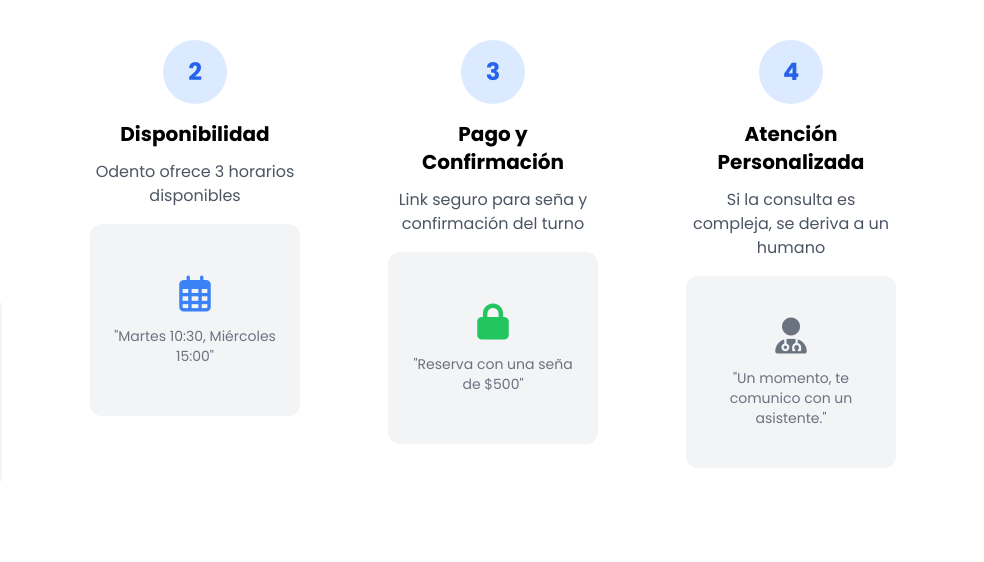
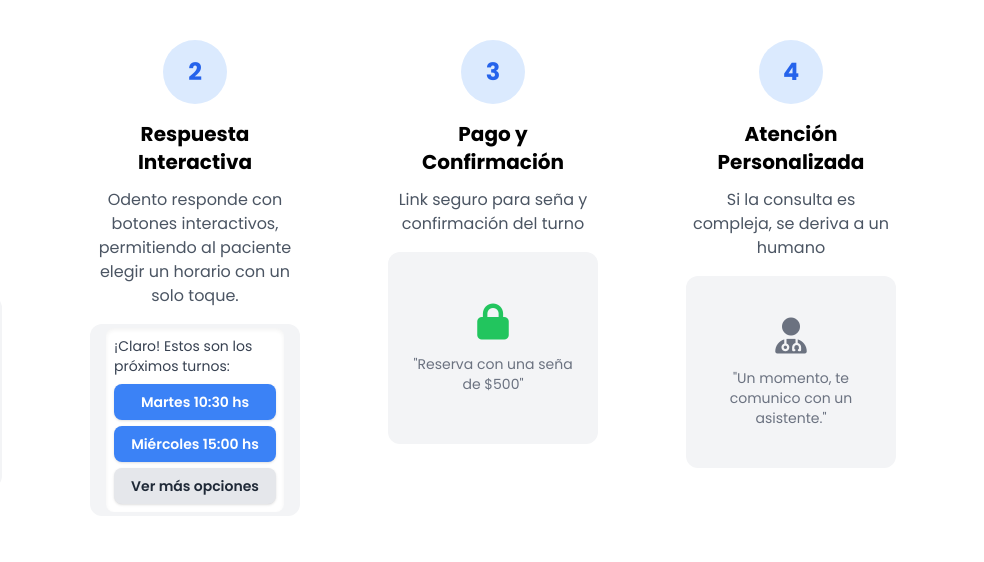
Before and after one commit to juanma0602/odento-web, a plain HTML site: page index.html in a window 1280 px wide. Shown: the part 1520-2082 px from the top of the page, 296-1280 px from the left. Drawn offline with nearby package versions, Linux system fonts and the light colour scheme.

Commit message:
Update index.html
nueva version

```diff
--- a/index.html
+++ b/index.html
@@ -232,12 +232,16 @@
         </div>
         <div class="text-center p-6">
           <div class="bg-blue-100 w-16 h-16 rounded-full flex items-center justify-center text-blue-600 text-2xl font-bold mx-auto mb-4">2</div>
-          <h3 class="font-bold text-xl mb-3">Disponibilidad</h3>
-          <p class="text-gray-600 mb-4">Odento ofrece 3 horarios disponibles</p>
+          <h3 class="font-bold text-xl mb-3">Respuesta Interactiva</h3>
+          <p class="text-gray-600 mb-4">Odento responde con botones interactivos, permitiendo al paciente elegir un horario con un solo toque.</p>
           <div class="bg-gray-100 rounded-xl h-48 flex items-center justify-center p-4">
-            <div class="text-gray-500">
-              <i class="far fa-calendar-alt text-4xl text-blue-500 mb-3"></i>
-              <p class="text-sm">"Martes 10:30, Miércoles 15:00"</p>
+            <div class="text-gray-700 text-left w-full p-2 bg-white rounded-lg shadow-inner">
+              <p class="text-sm mb-2">¡Claro! Estos son los próximos turnos:</p>
+              <div class="space-y-1.5">
+                <div class="bg-blue-500 text-white text-sm font-semibold rounded-lg p-2 text-center shadow hover:bg-blue-600 transition cursor-pointer">Martes 10:30 hs</div>
+                <div class="bg-blue-500 text-white text-sm font-semibold rounded-lg p-2 text-center shadow hover:bg-blue-600 transition cursor-pointer">Miércoles 15:00 hs</div>
+                <div class="bg-gray-200 text-gray-800 text-sm font-semibold rounded-lg p-2 text-center shadow hover:bg-gray-300 transition cursor-pointer">Ver más opciones</div>
+              </div>
             </div>
           </div>
         </div>
```
